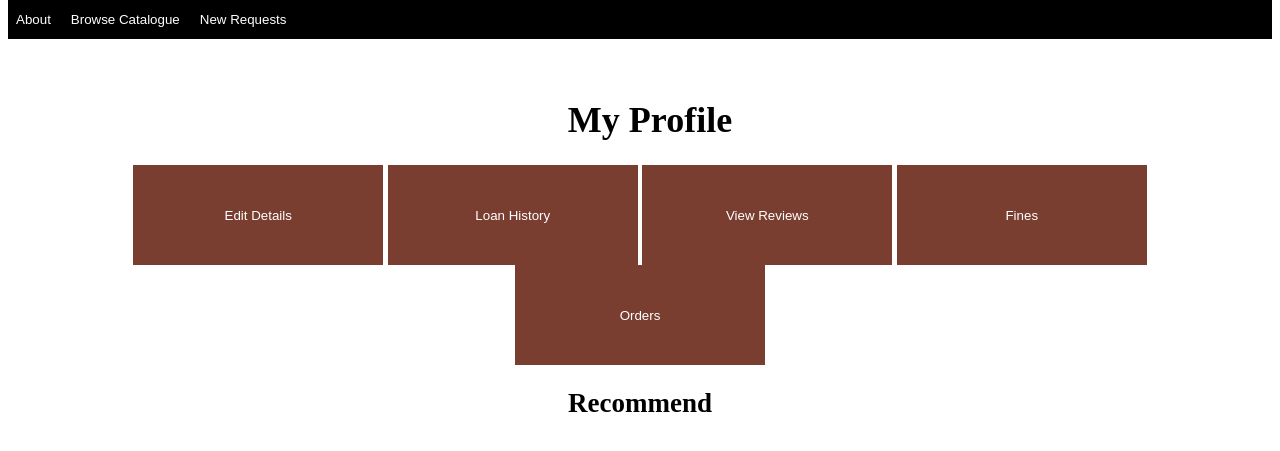
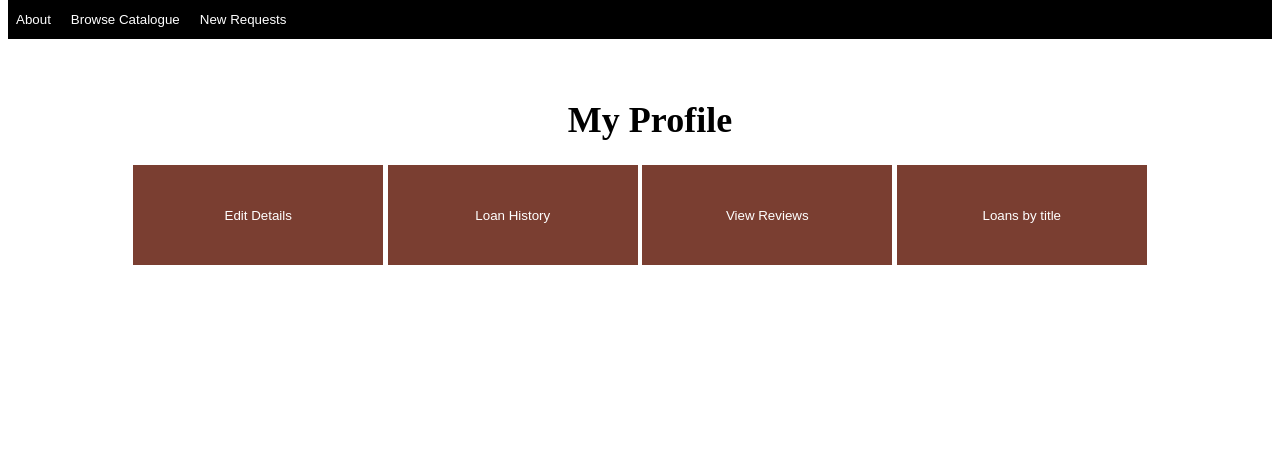
Before and after one commit to laksh2605/Laundimerlibrary2, a PHP site: page /profile.php in a window 1280 px wide. Shown: the part 129-580 px from the top of the page. Run offline with PHP 8.4, Linux system fonts and the light colour scheme; the visitor is signed in with stand-in values (Sample User, id 1).

Commit message:
profiles

```diff
--- a/profile.php
+++ b/profile.php
@@ -23,12 +23,7 @@
 
         <button class="profilebuttoncss" onclick="document.location.href='viewreviews.php'">View Reviews</button>
 
-        <button class="profilebuttoncss" onclick="document.location.href='Fines.php'">Fines</button>
-
-        <button class="profilebuttoncss" onclick="document.location.href='Orders.php'">Orders</button>
-
-
-    <h2>Recommend</h2>
+        <button class="profilebuttoncss" onclick="document.location.href='Orders.php'">Loans by title</button>
 
 </body>
 </html>
```
